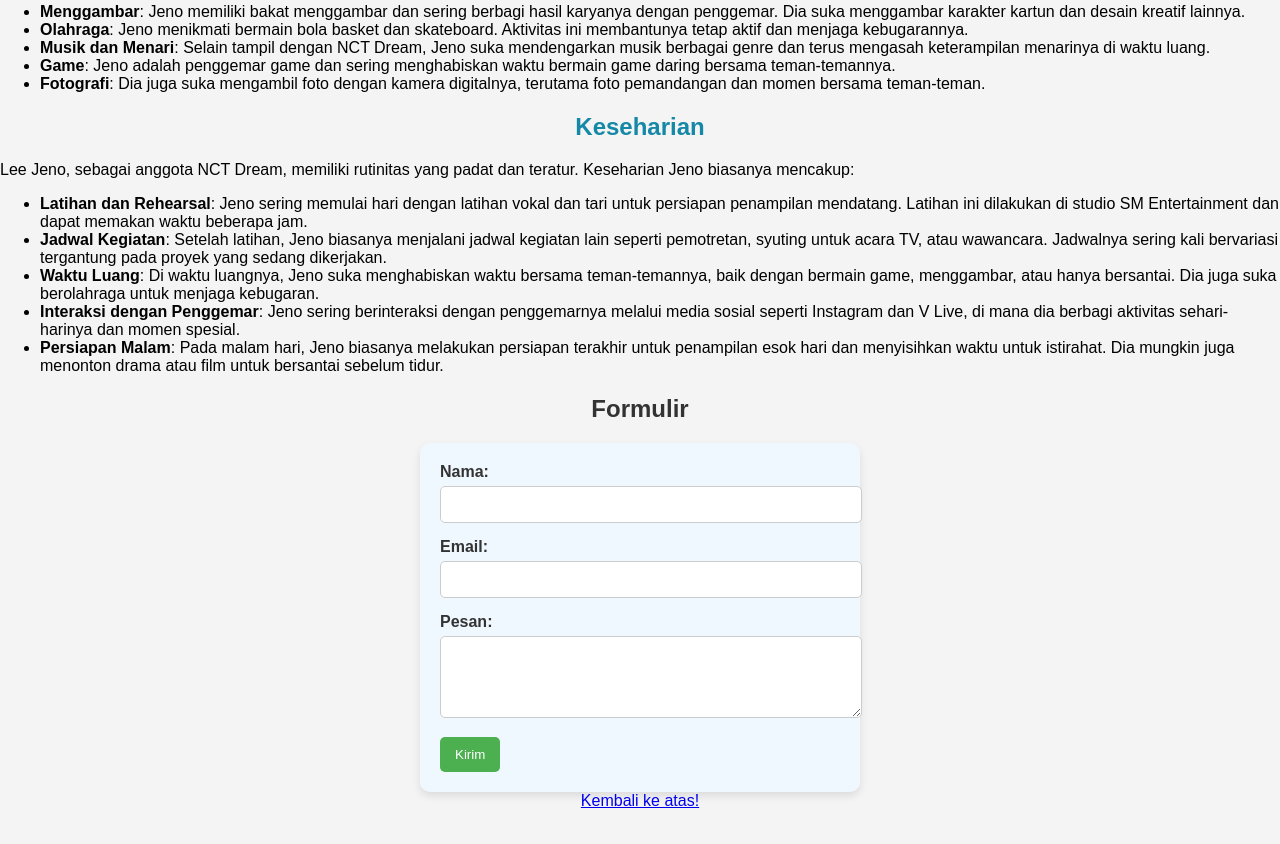
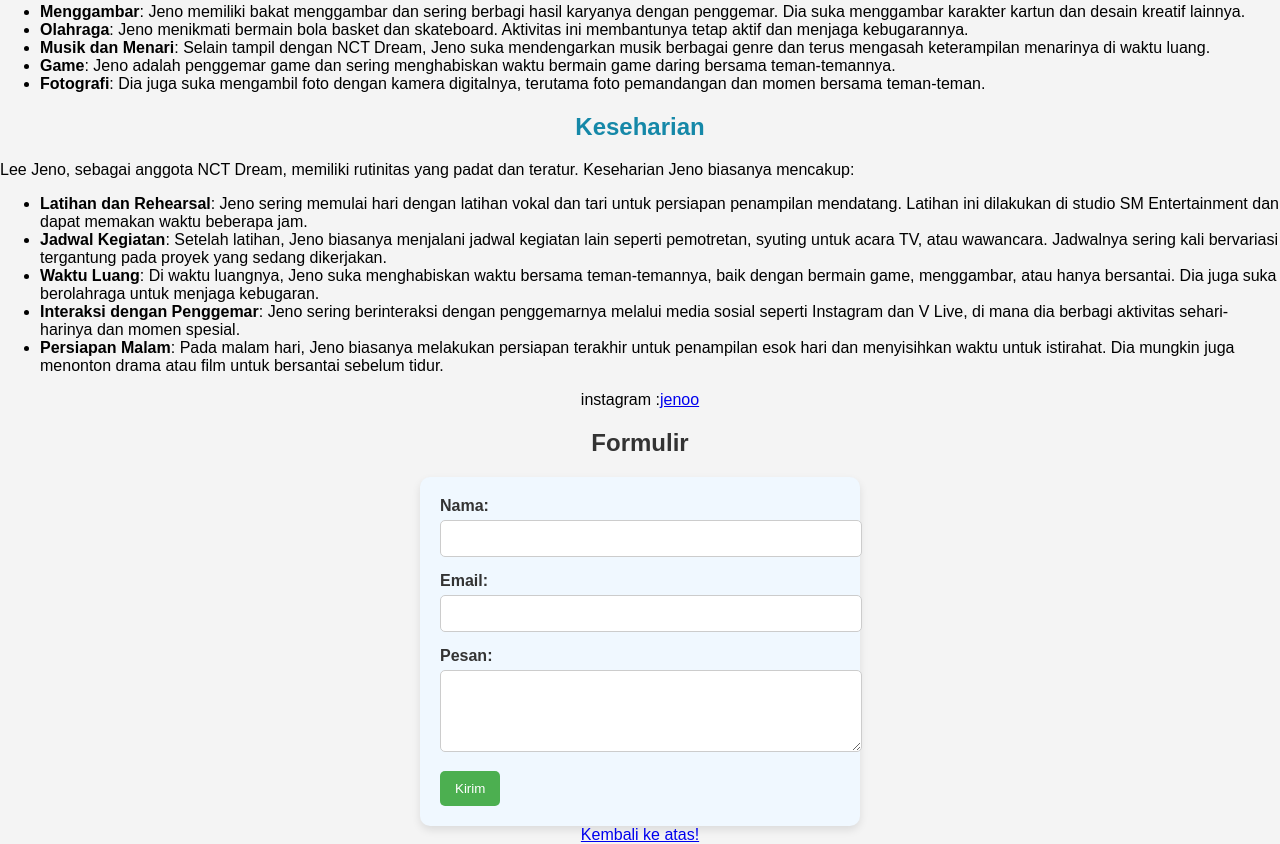
Before and after one commit to auliajeng/ajeng, a plain HTML site: page index.html in a window 1280 px wide. Shown: the part 1306-2150 px from the top of the page. Before the commit the page ends 2116 px from the top, so only its background shows below. Drawn offline with Linux system fonts and the light colour scheme.

Commit message:
Add files via upload

```diff
--- a/index.html
+++ b/index.html
@@ -82,7 +82,6 @@
         <img src="jeno.jpg" alt="Profil Lee Jeno" class="center-image">
     </div>
 
-
         <p><strong>Nama Lengkap:</strong> Lee Jeno (이제노)<p>
         <p><strong>Tanggal Lahir:</strong>  23 April 2000</p>
         <p><strong>Tempat Lahir</strong>: Incheon, Korea Selatan</p>
@@ -126,7 +125,7 @@
                 <li><strong>Interaksi dengan Penggemar</strong>: Jeno sering berinteraksi dengan penggemarnya melalui media sosial seperti Instagram dan V Live, di mana dia berbagi aktivitas sehari-harinya dan momen spesial.</li>
                 <li><strong>Persiapan Malam</strong>: Pada malam hari, Jeno biasanya melakukan persiapan terakhir untuk penampilan esok hari dan menyisihkan waktu untuk istirahat. Dia mungkin juga menonton drama atau film untuk bersantai sebelum tidur.</li>
             </ul>
-
+            <center><p> instagram :<a href="https://www.instagram.com/leejen_o_423"target="_blank">jenoo</a></p>  </center>
             <!DOCTYPE html>
             <html lang="id">
             <head>
```
